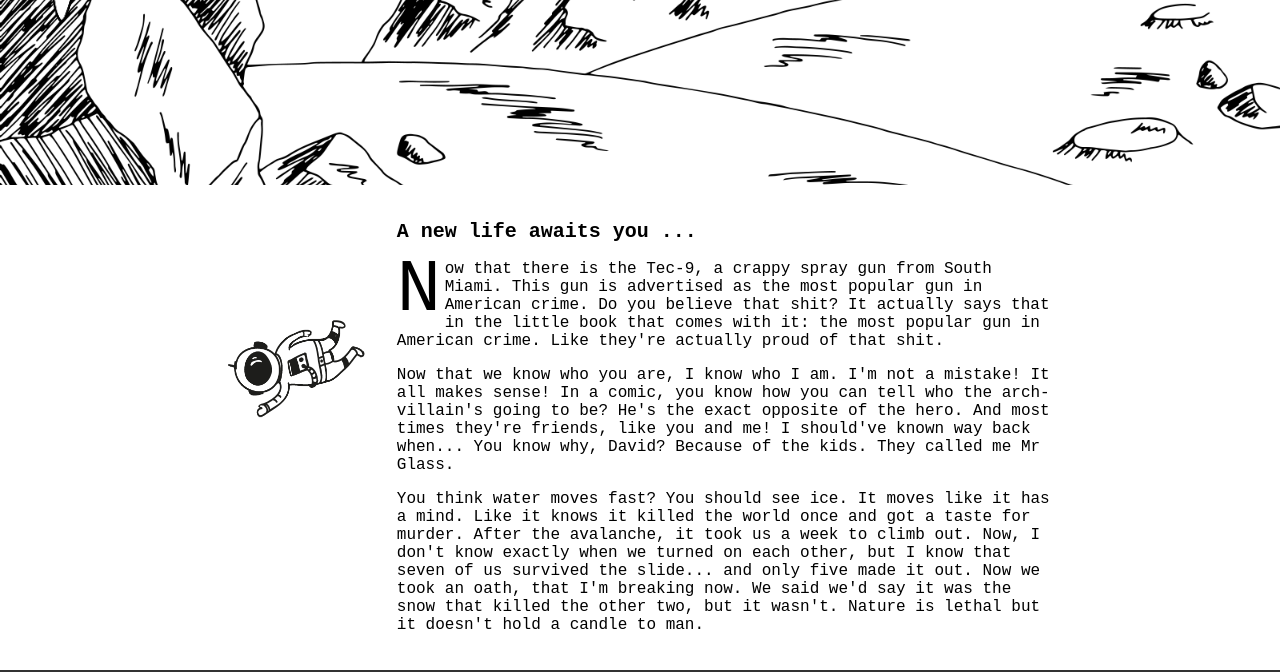
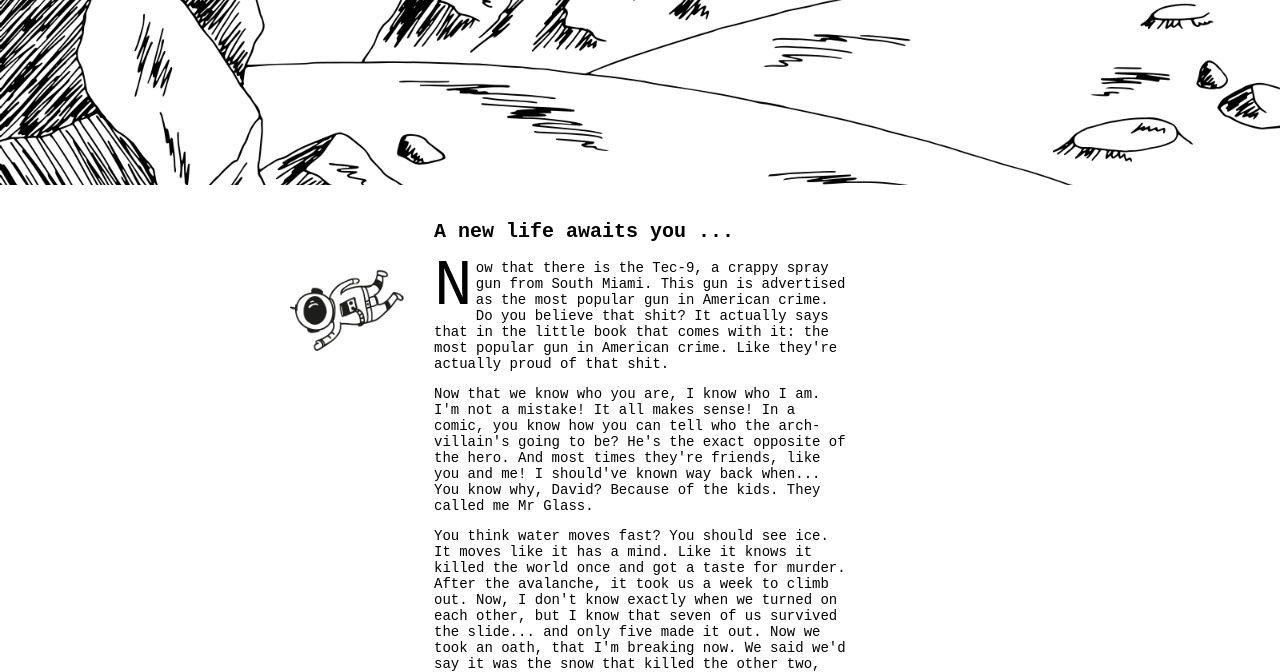
Before and after one commit to cathlevettgraphics/new-adventures, a plain HTML site: page index.html in a window 1280 px wide. Shown: the part 585-1257 px from the top of the page. Drawn offline with nearby package versions, Linux system fonts and the light colour scheme; a web font is replaced by a local one.

Commit message:
breakpoints finalised

```diff
--- a/scripts/space.js
+++ b/scripts/space.js
@@ -11,6 +11,25 @@ const star001 = document.getElementById('star-001');
 const star002 = document.getElementById('star-002');
 const star003 = document.getElementById('star-003');
 const star004 = document.getElementById('star-004');
+
+gsap.set(
+  [
+    headline,
+    strapline,
+    straplineTwo,
+    straplineThree,
+    ship,
+    planet,
+    alien,
+    star001,
+    star002,
+    star003,
+    star004,
+  ],
+  {
+    autoAlpha: 0,
+  },
+);
 
 const headlineReveal = () => {
   const tl = gsap.timeline();
@@ -122,8 +141,9 @@ const planetSpin = () => {
       x: 435,
       y: 50,
       rotate: 0,
-      duration: 5,
+      duration: 6,
       ease: 'power3.inOut',
+      autoAlpha: 1,
     },
   );
   return tl;
@@ -243,16 +263,16 @@ const master = gsap.timeline({ repeat: 0 });
 master.add(shootingStar());
 
 // Planet spin
-master.add(planetSpin(), '-=5');
+master.add(planetSpin(), '-=4');
 
 // Text
 master.add(headlineReveal(), '-=3');
-master.add(straplineReveal(), '+=1');
-master.add(straplineTwoReveal(), '+=1');
-master.add(straplineThreeReveal(), '+=1');
+master.add(straplineReveal(), '+=0.5');
+master.add(straplineTwoReveal(), '+=0.5');
+master.add(straplineThreeReveal(), '+=0.5');
 
 // Ship in
-master.add(shipLand(), '-=9');
+master.add(shipLand(), '-=8');
 
 // Alien pop up
 master.add(alienPop(), '+=2');
--- a/styles/style.css
+++ b/styles/style.css
@@ -9,15 +9,41 @@ body {
   display: flex;
   justify-content: space-between;
   align-items: center;
-  padding: 15px 20px;
+  padding: 10px 20px;
+  width: 100vw;
+  font-size: 1.4rem;
+}
+
+@media (min-width: 768px) {
+  .nav.top {
     position: absolute;
-  width: 100vw;
     z-index: 1;
+  }
+}
+
+@media (min-width: 1024px) {
+  .nav.top {
+    position: absolute;
+    z-index: 1;
+    font-size: 1.6rem;
+  }
 }
 
 .main-logo-image {
+  width: 20px;
+  margin-inline-end: 0;
+}
+
+@media (min-width: 768px) {
+  .main-logo-image {
+    width: 25px;
+  }
+}
+
+@media (min-width: 1024px) {
+  .main-logo-image {
     width: 30px;
-  margin-inline-end: 0;
+  }
 }
 
 .main-links {
@@ -26,27 +52,120 @@ body {
   justify-content: space-between;
 }
 
+@media (min-width: 768px) {
+  .main-links {
+    width: 120px;
+  }
+}
+
+@media (min-width: 1024px) {
+  .main-links {
+    width: 140px;
+  }
+}
+
 a:hover {
   color: #de4cc9;
 }
 
+/* Animations in header block */
 .container-main.main-image-animation {
   position: relative;
-  height: 775px;
+  height: 281px;
   margin-block-end: 30px;
 }
 
+@media (min-width: 768px) {
+  .container-main.main-image-animation {
+    height: 575px;
+  }
+}
+
+@media (min-width: 1024px) {
+  .container-main.main-image-animation {
+    height: 775px;
+  }
+}
+
+.header-animation {
+  height: 281px;
+}
+
+@media (min-width: 768px) {
+  .header-animation {
+    height: 575px;
+  }
+}
+
+@media (min-width: 1024px) {
   .header-animation {
     height: 770px;
   }
+}
 
+/* Copy and secondary animation */
 .container-secondary {
   margin: 0 auto;
-  max-inline-size: 824px;
+  max-inline-size: 345px;
+  display: grid;
+  grid-template-columns: repeat(4, 1fr);
+  grid-template-rows: auto;
+  grid-gap: 10px;
+  margin-block-end: 20px;
+}
+
+@media (min-width: 768px) {
+  .container-secondary {
+    margin: 0 auto;
+    max-inline-size: 668px;
+    display: grid;
+    grid-template-columns: repeat(5, 1fr);
+    grid-gap: 10px;
+    margin-block-end: 20px;
+  }
+}
+
+@media (min-width: 1024px) {
+  .container-secondary {
+    margin: 0 auto;
+    max-inline-size: 700px;
     display: grid;
     grid-template-columns: repeat(5, 1fr);
     grid-gap: 20px;
     margin-block-end: 20px;
+  }
+}
+
+.astro-animation {
+  grid-column-start: 2;
+  grid-column-end: 4;
+  grid-row-start: 2;
+  height: 130px;
+}
+
+@media (min-width: 768px) {
+  .astro-animation {
+    grid-column-start: 1;
+    grid-column-end: 1;
+    grid-row-start: 1;
+    height: 130px;
+    padding-block-start: 60px;
+  }
+}
+
+@media (min-width: 1024px) {
+  .astro-animation {
+    width: 100%;
+    height: 250px;
+    padding-block-start: 50px;
+    grid-column-start: 1;
+    grid-column-end: 1;
+    grid-row-start: 1;
+  }
+}
+
+.section-head {
+  font-size: 2rem;
 }
 
 .drop-cap {
@@ -56,19 +175,25 @@ a:hover {
   font-size: 460%;
 }
 
-.floating-animation {
-  padding-block-start: 100px;
-  width: 100%;
-  height: 220px;
-  grid-column-start: 1;
+.into-text-block {
+  grid-column-start: 4 span;
+  font-size: 1.4rem;
 }
 
-.section-head {
-  font-size: 2rem;
+@media (min-width: 768px) {
+  .into-text-block {
+    grid-column-start: 2;
+    grid-column-end: 5;
+    font-size: 1.4rem;
+  }
 }
 
+@media (min-width: 1024px) {
   .into-text-block {
-  grid-column-start: 4 span;
+    grid-column-start: 2;
+    grid-column-end: 5;
+    font-size: 1.4rem;
+  }
 }
 
 .nav.bottom {
@@ -78,4 +203,13 @@ a:hover {
   padding: 10px 20px;
   width: 100vw;
   border-block-start: 2px solid #333;
+  font-size: 1.4rem;
 }
+
+@media (min-width: 1024px) {
+  .nav.bottom {
+    position: absolute;
+    z-index: 1;
+    font-size: 1.6rem;
+  }
+}
```
Lines whose indentation alone changed are shown as unchanged.
